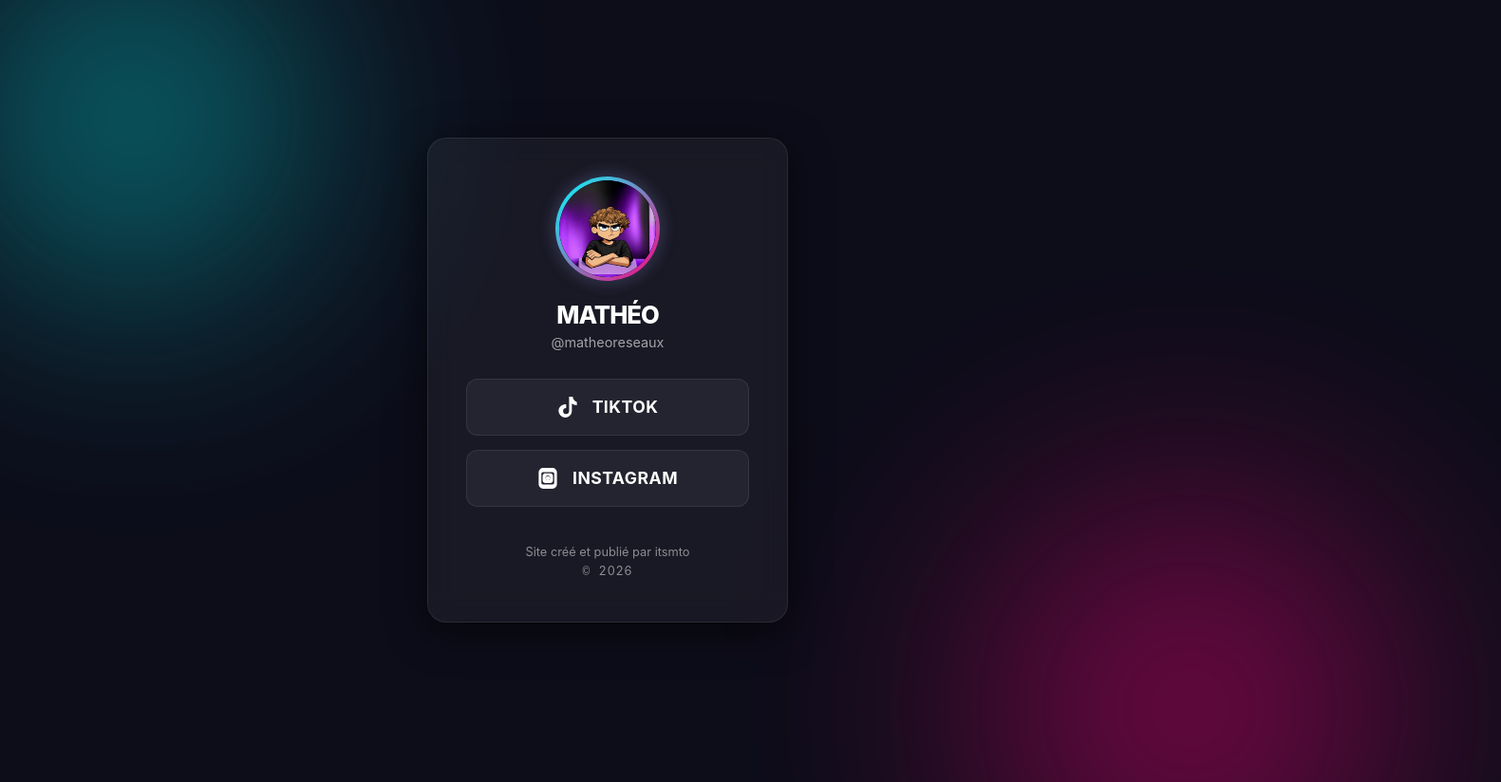
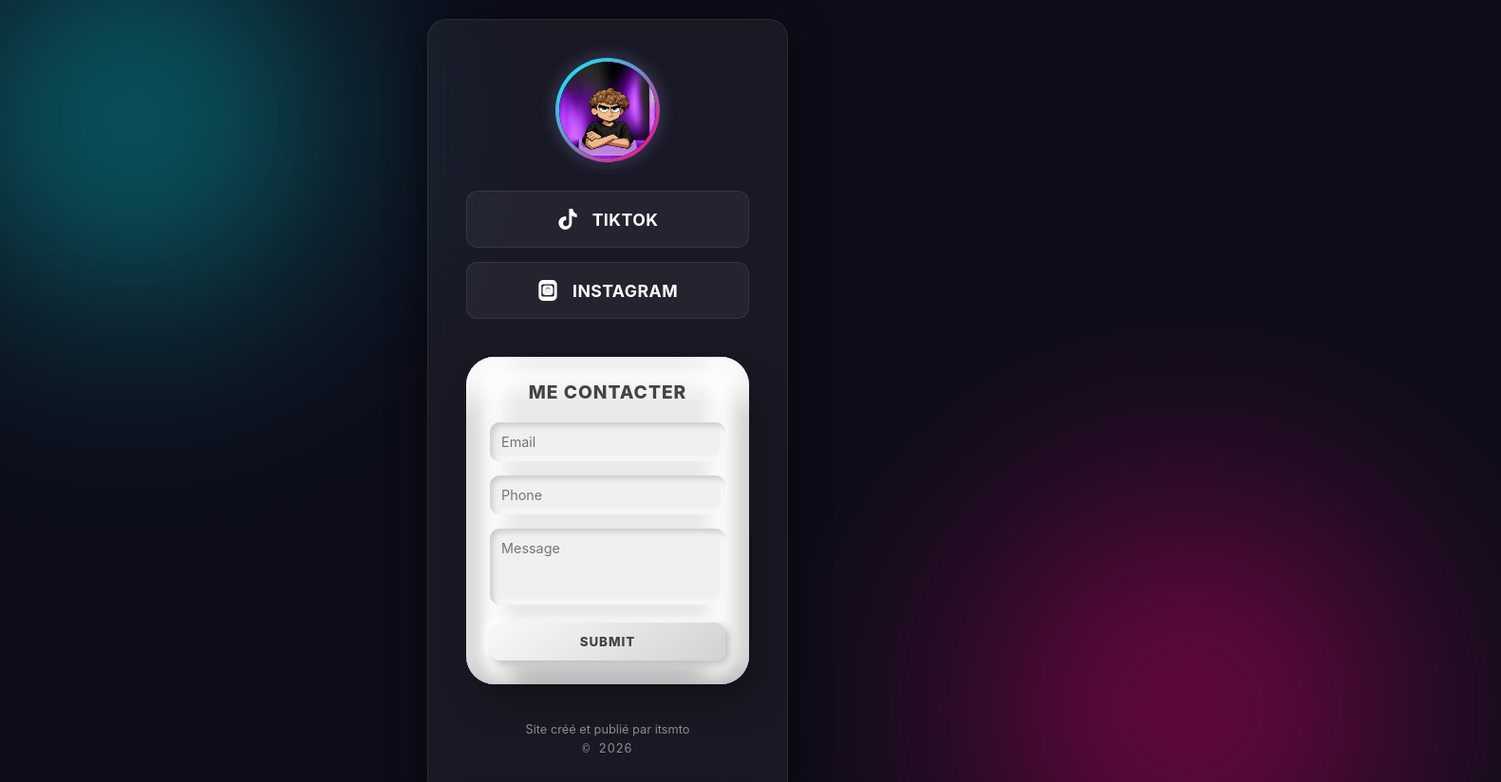
Before and after one commit to mesreseaux/liens, a plain HTML site: page index.html in a window 1280 px wide. Shown: the top 824 px of the page at 95% size, 1581 px wide, since content can reach past the window. Drawn offline with Linux system fonts and the light colour scheme.

Commit message:
Update index.html

```diff
--- a/index.html
+++ b/index.html
@@ -3,7 +3,7 @@
 <head>
     <meta charset="UTF-8">
     <meta name="viewport" content="width=device-width, initial-scale=1.0">
-    <title>Mathéo | Mes Réseaux</title>
+    <title>Mes Réseaux</title>
     <style>
         :root {
             --bg-dark: #0d0d1a;
@@ -12,8 +12,6 @@
             --neon-pink: #ff007f;
             --glass-bg: rgba(255, 255, 255, 0.05);
             --glass-border: rgba(255, 255, 255, 0.08);
-            --accent-tiktok: #010101; /* TikTok Black */
-            --accent-insta: #e4405f; /* Instagram Pink/Red */
         }
 
         * {
@@ -29,14 +27,15 @@
             display: flex;
             justify-content: center;
             align-items: center;
-            height: 100vh;
-            overflow: hidden;
+            min-height: 100vh;
+            overflow-x: hidden;
             position: relative;
+            padding: 20px 0;
         }
 
         /* Arrière-plan animé (Blobs) */
         .blobs {
-            position: absolute;
+            position: fixed;
             top: 0;
             left: 0;
             width: 100%;
@@ -87,6 +86,7 @@
             box-shadow: 0 10px 40px rgba(0, 0, 0, 0.6);
             animation: fadeIn 1s ease-out;
             position: relative;
+            z-index: 1;
         }
 
         @keyframes fadeIn {
@@ -100,9 +100,8 @@
             height: 110px;
             border-radius: 50%;
             overflow: hidden;
-            margin: 0 auto 20px;
+            margin: 0 auto 30px;
             border: 4px solid transparent;
-            /* Border gradient effect for circular picture */
             background: linear-gradient(var(--bg-dark), var(--bg-dark)) padding-box,
                         linear-gradient(to bottom right, var(--neon-blue), var(--neon-pink)) border-box;
             box-shadow: 0 0 20px rgba(0, 255, 255, 0.2), 0 0 20px rgba(255, 0, 127, 0.2);
@@ -115,24 +114,12 @@
             border-radius: 50%;
         }
 
-        h1 {
-            font-weight: 800;
-            font-size: 1.6rem;
-            letter-spacing: -1px;
-            margin-bottom: 5px;
-        }
-
-        .handle {
-            color: rgba(255, 255, 255, 0.6);
-            font-size: 0.9rem;
-            margin-bottom: 30px;
-        }
-
         /* Liens */
         .links-wrapper {
             display: flex;
             flex-direction: column;
             gap: 15px;
+            margin-bottom: 40px;
         }
 
         .link-card {
@@ -174,7 +161,6 @@
             box-shadow: 0 0 15px rgba(255, 255, 255, 0.1);
         }
 
-        /* Icônes de marque */
         .link-card svg {
             width: 22px;
             height: 22px;
@@ -188,7 +174,6 @@
             transform: rotate(-10deg);
         }
 
-        /* Styles hover spécifiques pour TikTok/Insta */
         .link-card.tiktok:hover {
             color: var(--neon-blue);
             box-shadow: 0 0 20px rgba(0, 255, 255, 0.3);
@@ -199,6 +184,77 @@
             color: var(--neon-pink);
             box-shadow: 0 0 20px rgba(255, 0, 127, 0.3);
             border-color: var(--neon-pink);
+        }
+
+        /* --- Section Formulaire Uiverse --- */
+        .card {
+            width: 100%;
+            background-color: #e8e9eb;
+            border-radius: 30px;
+            box-shadow: inset 0px 35px 25px #ffffffe0, inset 10px 0px 25px #0000004b,
+                        inset 40px 0px 20px #ffffff, inset -10px 0px 25px #0000004b,
+                        inset -40px 0px 20px #fff, inset 0px 10px 10px #000000e0,
+                        inset 0px -15px 25px #00000036, 10px 25px 40px -10px #00000060;
+            position: relative;
+            padding: 25px;
+            display: flex;
+            flex-direction: column;
+            gap: 15px;
+            box-sizing: border-box;
+        }
+
+        .heading {
+            color: #444;
+            font-weight: 800;
+            font-size: 1.2rem;
+            text-transform: uppercase;
+            letter-spacing: 1px;
+            margin-bottom: 5px;
+        }
+
+        .input-div {
+            width: 100%;
+        }
+
+        .input {
+            width: 100%;
+            padding: 12px;
+            border: none;
+            border-radius: 10px;
+            background: #f0f0f0;
+            box-shadow: inset 3px 3px 6px #c8c8c8, inset -3px -3px 6px #ffffff;
+            color: #333;
+            outline: none;
+            font-size: 0.9rem;
+            transition: all 0.2s ease;
+        }
+
+        .input:focus {
+            box-shadow: inset 4px 4px 8px #bebebe, inset -4px -4px 8px #ffffff;
+        }
+
+        textarea.input {
+            resize: none;
+            height: 80px;
+        }
+
+        .submit {
+            width: 100%;
+            padding: 12px;
+            border: none;
+            border-radius: 10px;
+            background: linear-gradient(145deg, #f8f9fb, #d1d2d4);
+            box-shadow: 4px 4px 8px #bebebe, -4px -4px 8px #ffffff;
+            color: #444;
+            font-weight: 800;
+            cursor: pointer;
+            text-transform: uppercase;
+            letter-spacing: 1px;
+            transition: all 0.2s ease;
+        }
+
+        .submit:active {
+            box-shadow: inset 4px 4px 8px #bebebe, inset -4px -4px 8px #ffffff;
         }
 
         /* Footer */
@@ -227,10 +283,8 @@
     <div class="container">
         <header>
             <div class="profile-pic">
-                <img src="1.jpeg" alt="Mathéo Profile Picture">
+                <img src="1.jpeg" alt="Profile Picture">
             </div>
-            <h1>MATHÉO</h1>
-            <p class="handle">@matheoreseaux</p>
         </header>
 
         <div class="links-wrapper">
@@ -248,6 +302,26 @@
             </a>
         </div>
 
+        <form class="card" action="TON_LIEN_FORMSPREE" method="POST">
+            <p class="heading">Me contacter</p>
+
+            <div class="input-div">
+                <input type="email" name="email" class="input" placeholder="Email" required>
+            </div>
+
+            <div class="input-div">
+                <input type="text" name="phone" class="input" placeholder="Phone">
+            </div>
+
+            <div class="input-div">
+                <textarea name="message" class="input" placeholder="Message" required></textarea>
+            </div>
+
+            <div class="button-div">
+                <button type="submit" class="submit">Submit</button>
+            </div>
+        </form>
+
         <footer class="footer">
             <p>Site créé et publié par itsmto</p>
             <p class="copyright">&copy; <span id="year"></span></p>
@@ -255,7 +329,6 @@
     </div>
 
     <script>
-        // Mettre à jour l'année dynamiquement (une petite touche pour le C entouré)
         document.getElementById('year').textContent = new Date().getFullYear();
     </script>
 </body>
```
